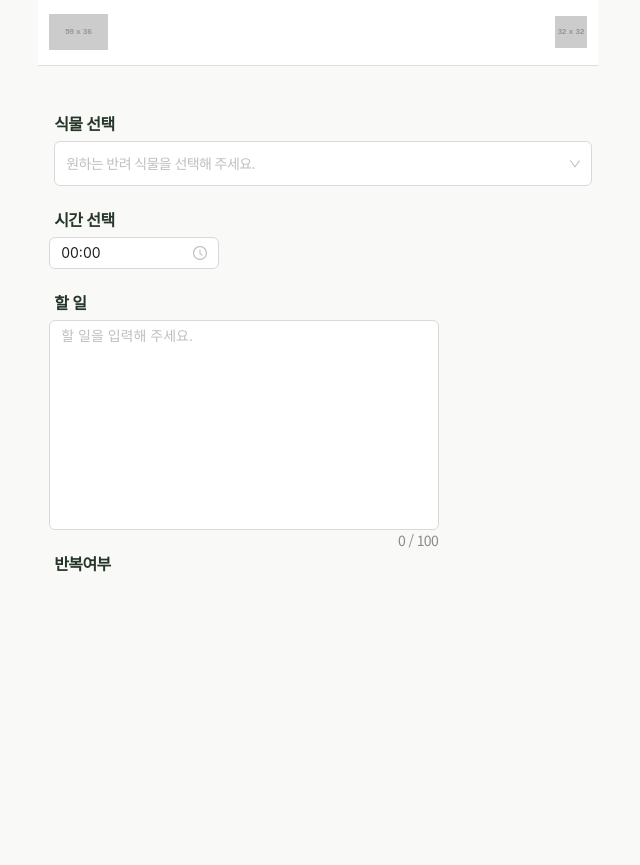
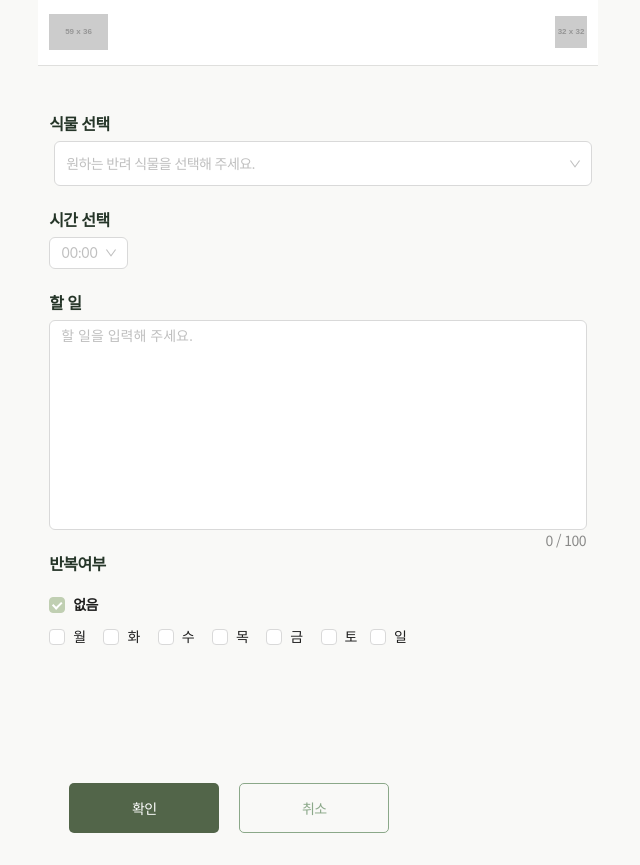
Before and after one commit to devdong9897/growgreen, a React (Create React App) app: page /todowrite in a window 1280 px wide. Shown: the whole page, without its empty margins (322-962 px from the left). Built offline with nearby package versions, Linux system fonts and the light colour scheme.

Commit message:
feat: TodoWrite 1차 작업완료

```diff
--- a/src/pages/TodoWrite.js
+++ b/src/pages/TodoWrite.js
@@ -1,13 +1,25 @@
 import React from "react";
-import { Select } from "antd";
-import { TimePicker } from "antd";
-import dayjs from "dayjs";
-import { TodoWriteFir, TodoWriteTxt } from "../style/TodoWriteCss";
-import { Input } from "antd";
+import { Select, Input, Checkbox } from "antd";
+import {
+  TodoWriteFir,
+  TodoWriteTxt,
+  TodoWriteBtnR,
+  TodoWriteBtnL,
+} from "../style/WriteLayout";
+import { ConfigProvider } from "antd";
 
 const TodoWrite = () => {
-  const format = "HH:mm";
   const { TextArea } = Input;
+
+  const onChange = checkedValues => {
+    console.log("checked = ", checkedValues);
+  };
+  const plainOptions = ["없음"];
+
+  const onSearch = value => {
+    console.log("search:", value);
+  };
+
   return (
     <>
       {/* <div className="wrap">
@@ -29,7 +41,66 @@ const TodoWrite = () => {
 
       <div className="time">
         <TodoWriteTxt>시간 선택</TodoWriteTxt>
-        <TimePicker defaultValue={dayjs("00:00", format)} format={format}  />
+        <Select
+          showSearch
+          placeholder="00:00"
+          optionFilterProp="children"
+          onChange={onChange}
+          onSearch={onSearch}
+          filterOption={(input, option) =>
+            (option?.label ?? "").toLowerCase().includes(input.toLowerCase())
+          }
+          options={[
+            {
+              value: "01:00",
+              label: "01:00",
+            },
+            {
+              value: "02:00",
+              label: "02:00",
+            },
+            {
+              value: "03:00",
+              label: "03:00",
+            },
+            {
+              value: "04:00",
+              label: "04:00",
+            },
+            {
+              value: "05:00",
+              label: "05:00",
+            },
+            {
+              value: "06:00",
+              label: "06:00",
+            },
+            {
+              value: "07:00",
+              label: "07:00",
+            },
+            {
+              value: "08:00",
+              label: "08:00",
+            },
+            {
+              value: "09:00",
+              label: "09:00",
+            },
+            {
+              value: "10:00",
+              label: "10:00",
+            },
+            {
+              value: "11:00",
+              label: "11:00",
+            },
+            {
+              value: "12:00",
+              label: "12:00",
+            },
+          ]}
+        />
       </div>
 
       <div className="todo">
@@ -38,8 +109,8 @@ const TodoWrite = () => {
           showCount
           maxLength={100}
           style={{
-            width: 390,
-            height: 210,
+            width: "100%",
+            height: "210px",
             resize: "none",
           }}
           placeholder="할 일을 입력해 주세요."
@@ -48,7 +119,59 @@ const TodoWrite = () => {
 
       <div className="repeat">
         <TodoWriteTxt>반복여부</TodoWriteTxt>
+        <ConfigProvider
+          theme={{
+            components: {
+              Checkbox: {
+                colorPrimary: "#c0cfb2",
+              },
+            },
+          }}
+        >
+          <Checkbox.Group
+            options={plainOptions}
+            defaultValue={["없음"]}
+            onChange={onChange}
+            style={{ marginTop: "13px", fontSize: "1.4rem", fontWeight: 700 }}
+          />
+        </ConfigProvider>
+        <br />
+
+        <ConfigProvider
+          theme={{
+            components: {
+              Checkbox: {
+                colorPrimary: "#c0cfb2",
+              },
+            },
+          }}
+        >
+          <Checkbox onChange={onChange} style={{ marginTop: "10px" }}>
+            월
+          </Checkbox>
+          <Checkbox onChange={onChange} style={{ margin: "10px 0 0 10px" }}>
+            화
+          </Checkbox>
+          <Checkbox onChange={onChange} style={{ margin: "10px 0 0 10px" }}>
+            수
+          </Checkbox>
+          <Checkbox onChange={onChange} style={{ margin: "10px 0 0 10px" }}>
+            목
+          </Checkbox>
+          <Checkbox onChange={onChange} style={{ margin: "10px 0 0 10px" }}>
+            금
+          </Checkbox>
+          <Checkbox onChange={onChange} style={{ margin: "10px 0 0 10px" }}>
+            토
+          </Checkbox>
+          <Checkbox onChange={onChange} style={{ margin: "0 0 0 5px" }}>
+            일
+          </Checkbox>
+        </ConfigProvider>
+        <br />
       </div>
+      <TodoWriteBtnR>확인</TodoWriteBtnR>
+      <TodoWriteBtnL>취소</TodoWriteBtnL>
     </>
   );
 };
--- a/src/style/TodoWriteCss.js
+++ /dev/null
@@ -1,17 +0,0 @@
-import styled from "@emotion/styled";
-import { borderColor } from "./GlobalStyle";
-
-export const TodoWriteFir = styled.div`
-  margin: 15 0 0 22px;
-`;
-export const TodoWriteTxt = styled.p`
-  margin-bottom: 10px;
-  font-weight: 700;
-  font-size: 1.6rem;
-  margin-left: 5px;
-  margin-top: 25px;
-`;
-
-export const TodoWriteIp = styled.input`
-
-`;
--- a/src/style/WriteLayout.js
+++ b/src/style/WriteLayout.js
@@ -0,0 +1,33 @@
+import styled from "@emotion/styled";
+import { subColor, borderColor, height, mainColor } from "./GlobalStyle";
+
+export const TodoWriteFir = styled.div`
+  margin: 15 0 0 22px;
+`;
+export const TodoWriteTxt = styled.p`
+  margin-bottom: 10px;
+  font-weight: 700;
+  font-size: 1.6rem;
+  margin-top: 25px;
+`;
+
+export const TodoWriteBtnR = styled.button`
+  width: 150px;
+  height: 50px;
+  border-radius: 5px;
+  margin: 135px 10px 0 20px;
+  color: #fff;
+  background: ${mainColor.colorGreenBold};
+  font-size: 1.4rem;
+`;
+
+export const TodoWriteBtnL = styled.button`
+  width: 150px;
+  height: 50px;
+  border: 1px solid red;
+  border-radius: 5px;
+  margin: 135px 20px 0 10px;
+  border: 1px solid ${mainColor.colorGreenRegular};
+  color: ${mainColor.colorGreenRegular};
+  font-size: 1.4rem;
+`;
```
